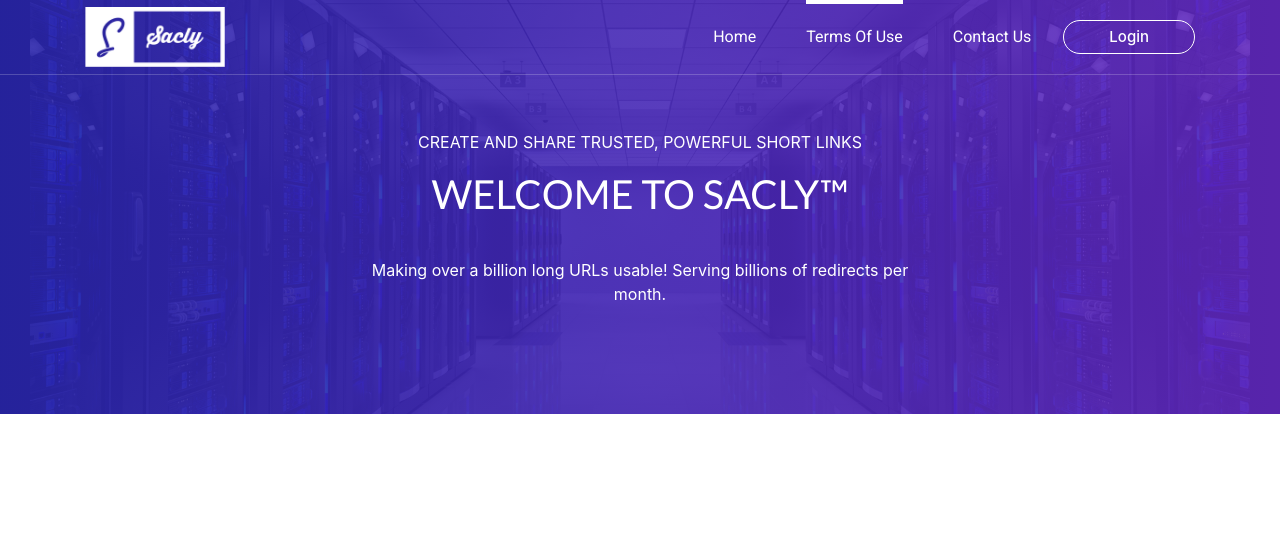
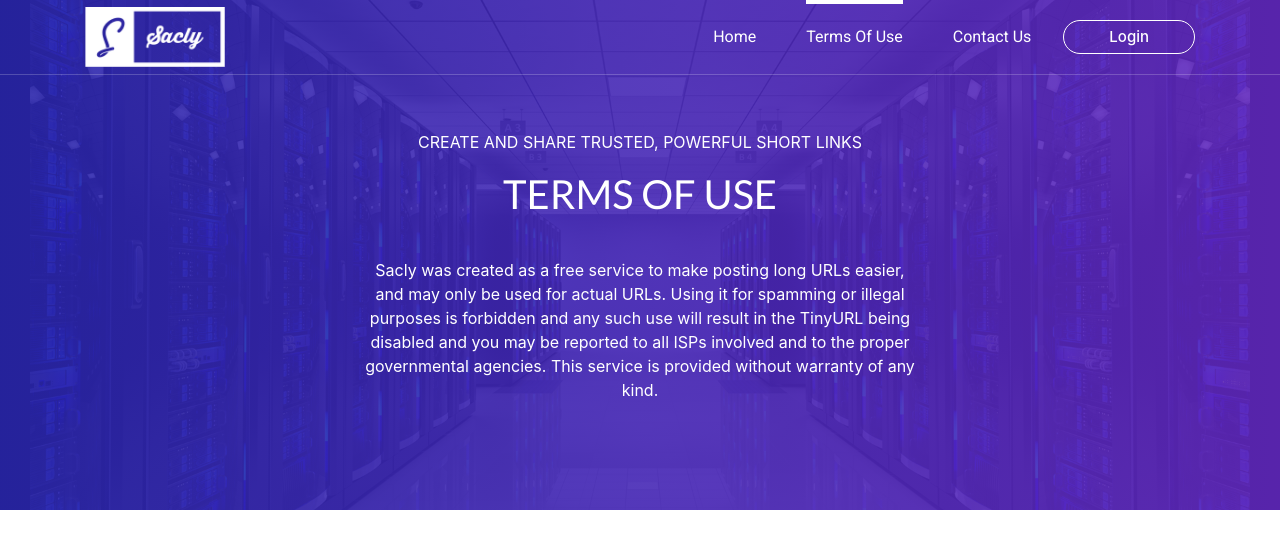
Before and after one commit to isaac-manubag/url-shortener-ng, an Angular app: page /terms-of-user in a window 1280 px wide. Shown: the top 548 px of the page. Built offline with nearby package versions, Linux system fonts and the light colour scheme.

Commit message:
different content on banner for each page

```diff
--- a/src/app/banner/banner.component.html
+++ b/src/app/banner/banner.component.html
@@ -3,10 +3,6 @@
     <p class="text-uppercase">
       Create and share trusted, powerful short links
     </p>
-    <h1>Welcome to Sacly™</h1>
-    <p class="hero-subtitle">
-      Making over a billion long URLs usable! Serving billions of redirects per
-      month.
-    </p>
+    <ng-content></ng-content>
   </div>
 </section>
--- a/src/app/pages/contact/contact.component.html
+++ b/src/app/pages/contact/contact.component.html
@@ -1 +1,6 @@
-<app-banner></app-banner>
+<app-banner>
+  <h1>Contact</h1>
+  <p class="hero-subtitle">
+    Send us an email @ isaac_manubag@yahoo.com
+  </p>
+</app-banner>
--- a/src/app/pages/home/home.component.html
+++ b/src/app/pages/home/home.component.html
@@ -1,2 +1,8 @@
-<app-banner></app-banner>
+<app-banner>
+  <h1>Welcome to Sacly</h1>
+  <p class="hero-subtitle">
+    Making over a billion long URLs usable! Serving billions of redirects per
+    month.
+  </p>
+</app-banner>
 <app-shortener></app-shortener>
--- a/src/app/pages/terms/terms.component.html
+++ b/src/app/pages/terms/terms.component.html
@@ -1 +1,10 @@
-<app-banner></app-banner>
+<app-banner>
+  <h1>Terms of use</h1>
+  <p class="hero-subtitle">
+    Sacly was created as a free service to make posting long URLs easier, and
+    may only be used for actual URLs. Using it for spamming or illegal purposes
+    is forbidden and any such use will result in the TinyURL being disabled and
+    you may be reported to all ISPs involved and to the proper governmental
+    agencies. This service is provided without warranty of any kind.
+  </p>
+</app-banner>
```
